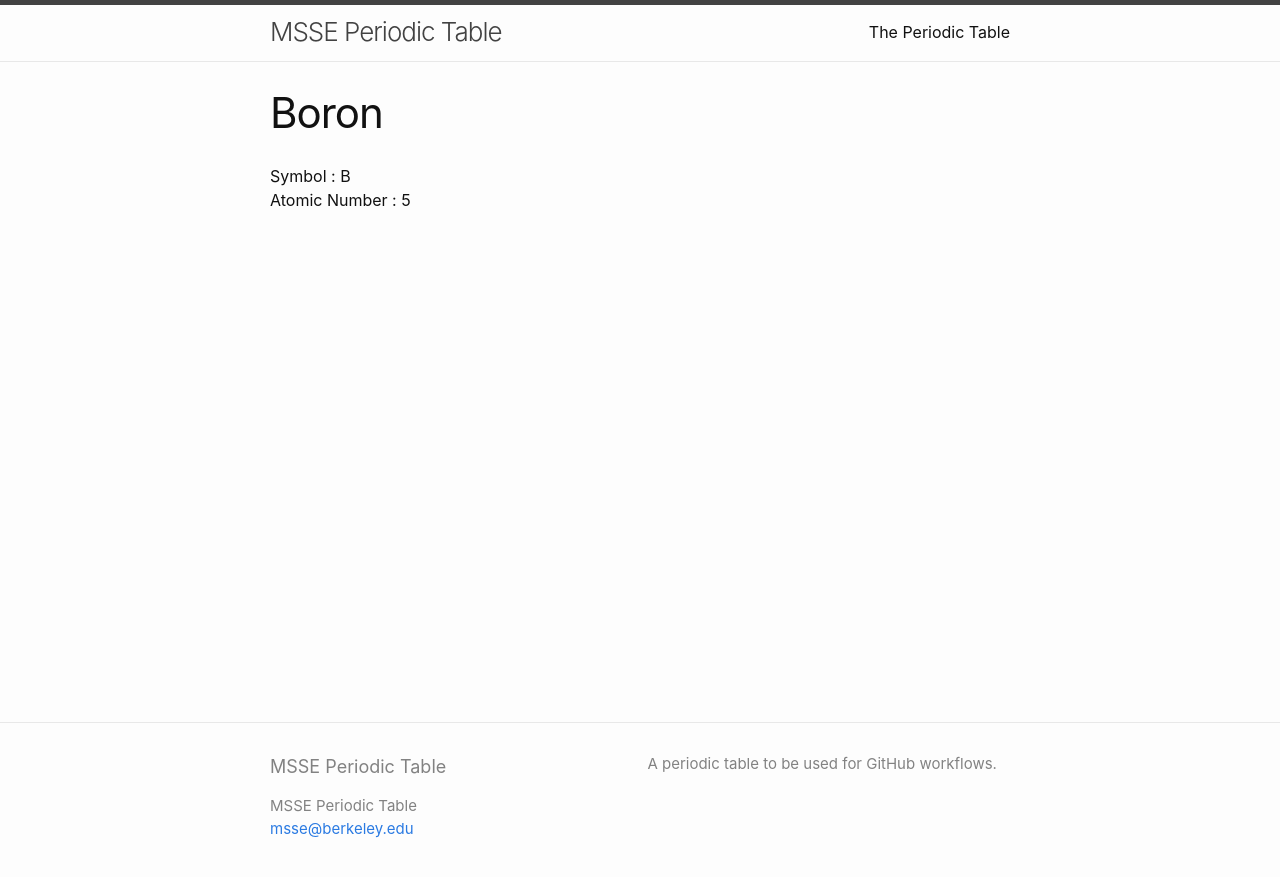
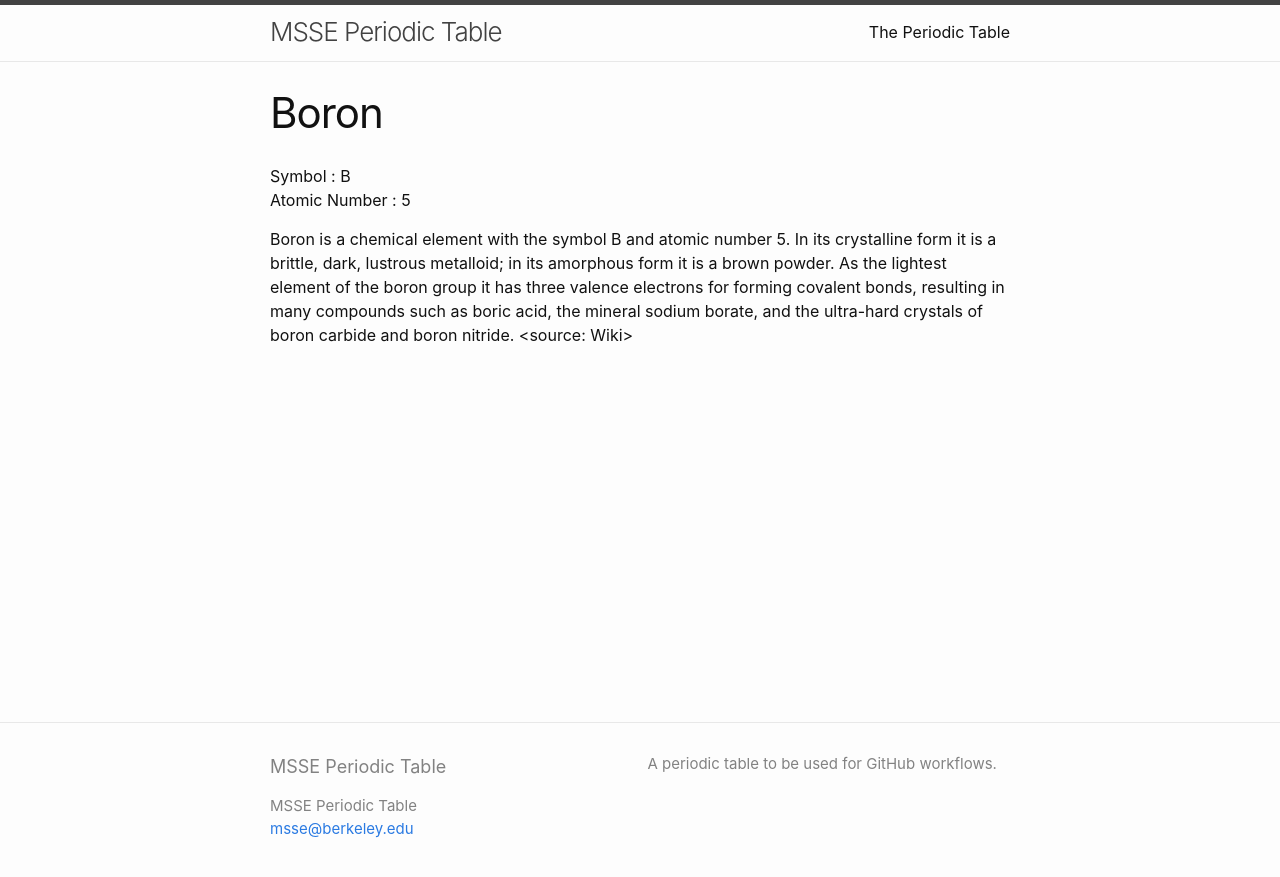
Before and after one commit to msse-chem-280-2023/periodic-table, a Jekyll site: the page built from elements/boron.md, in a window 1280 px wide. Shown: the top 877 px of the page. Built offline with Jekyll 4.4.1, drawn with Linux system fonts in a browser that asks for light colours.

Commit message:
added a description for boron

```diff
--- a/elements/boron.md
+++ b/elements/boron.md
@@ -5,3 +5,5 @@ title: Boron
 
 Symbol : B
 Atomic Number : 5
+
+Boron is a chemical element with the symbol B and atomic number 5. In its crystalline form it is a brittle, dark, lustrous metalloid; in its amorphous form it is a brown powder. As the lightest element of the boron group it has three valence electrons for forming covalent bonds, resulting in many compounds such as boric acid, the mineral sodium borate, and the ultra-hard crystals of boron carbide and boron nitride.  <source: Wiki>
```
